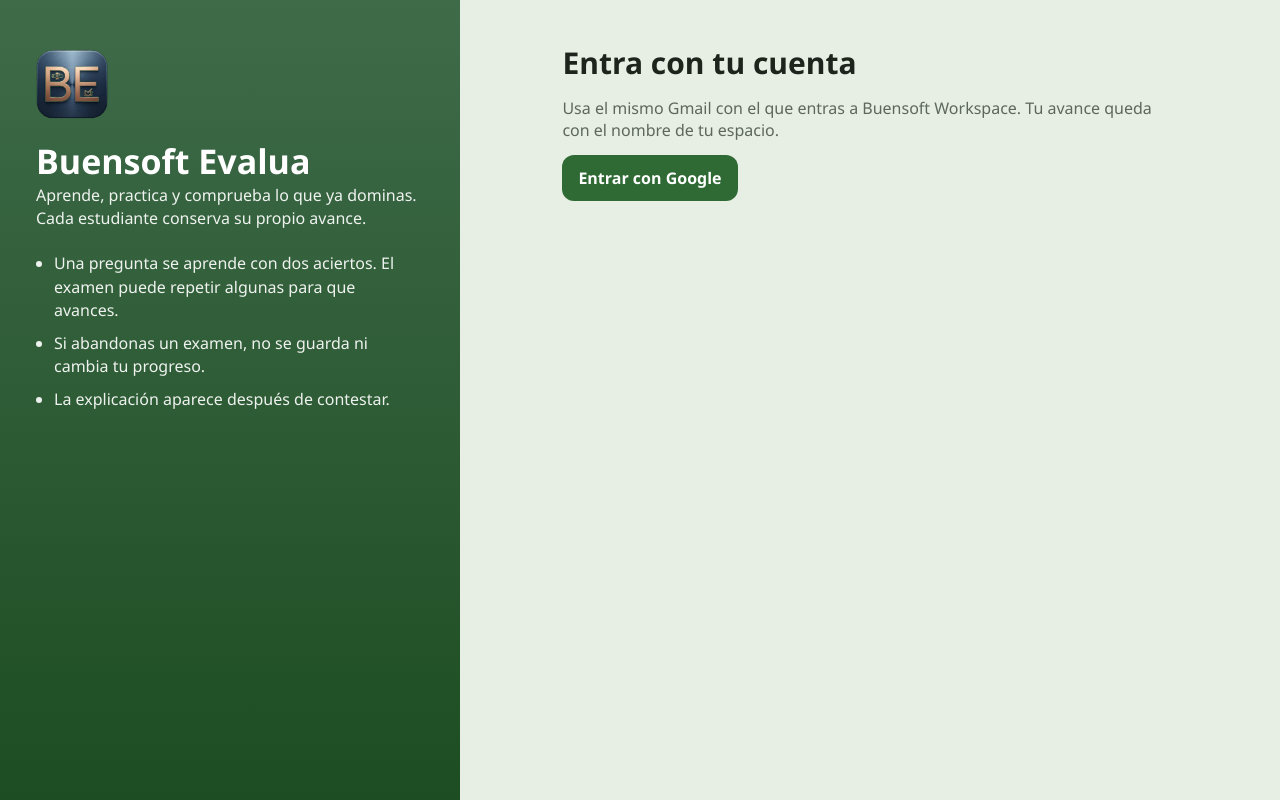
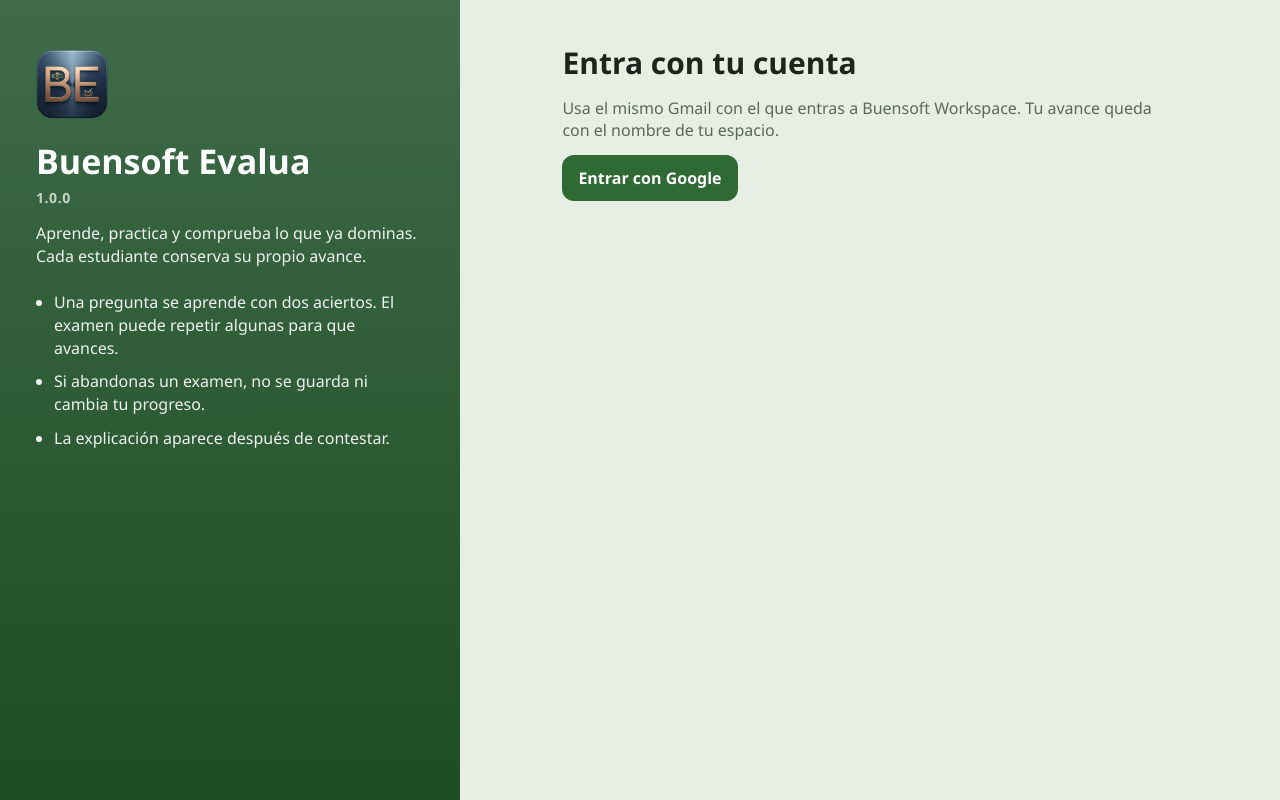
Before and after one commit to jelatinas/buensoft-evalua, a plain HTML site: page index.html in a window 1280 px wide. Drawn offline with Linux system fonts and the light colour scheme.

Commit message:
Muestra la version 1.0.0 debajo del nombre de la app.
Co-authored-by: Cursor <cursoragent@cursor.com>

```diff
--- a/app.css
+++ b/app.css
@@ -33,7 +33,15 @@ h1, h2, h3, p { margin: 0; }
   margin-bottom: 18px;
 }
 .brand h1 { font-size: 34px; }
+.brand .ver {
+  margin: 4px 0 0;
+  color: rgba(255, 255, 255, 0.72);
+  font-size: 14px;
+  font-weight: 600;
+  letter-spacing: 0.04em;
+}
 .brand p, .brand li { color: rgba(255, 255, 255, 0.92); line-height: 1.45; }
+.brand > p:not(.ver) { margin-top: 14px; }
 .brand ul { padding-left: 18px; display: grid; gap: 10px; margin-top: 22px; }
 .panel { padding: 42px 8vw 36px; display: grid; align-content: start; gap: 14px; }
 .panel h2 { font-size: 30px; }
--- a/app.js
+++ b/app.js
@@ -1,5 +1,7 @@
 const STUDENT_KEY = "evalua-student";
 const EXAM_KEY = "evalua-exam";
+/** Versión semántica: patch 0–9, luego sube el minor (1.0.9 → 1.1.0). */
+const APP_VERSION = "1.0.0";
 
 let student = null;
 let subjects = [];
@@ -671,7 +673,15 @@ document.getElementById("result-again").addEventListener("click", () => {
   });
 });
 
+function applyAppVersion() {
+  document.title = `Buensoft Evalua ${APP_VERSION}`;
+  for (const node of document.querySelectorAll("[data-app-version]")) {
+    node.textContent = APP_VERSION;
+  }
+}
+
 async function boot() {
+  applyAppVersion();
   try {
     config();
   } catch (error) {
--- a/index.html
+++ b/index.html
@@ -3,7 +3,7 @@
 <head>
   <meta charset="utf-8">
   <meta name="viewport" content="width=device-width, initial-scale=1">
-  <title>Buensoft Evalua</title>
+  <title>Buensoft Evalua 1.0.0</title>
   <script>
     (function () {
       var fromWorkspace = /(?:\?|&)entrada=[A-Za-z0-9_-]{20,}(?:&|$)/.test(location.search);
@@ -28,6 +28,7 @@
       <aside class="brand">
         <img class="mark" src="icon.png" alt="Buensoft Evalua">
         <h1>Buensoft Evalua</h1>
+        <p class="ver" data-app-version>1.0.0</p>
         <p>Aprende, practica y comprueba lo que ya dominas. Cada estudiante conserva su propio avance.</p>
         <ul>
           <li>Una pregunta se aprende con dos aciertos. El examen puede repetir algunas para que avances.</li>
```
